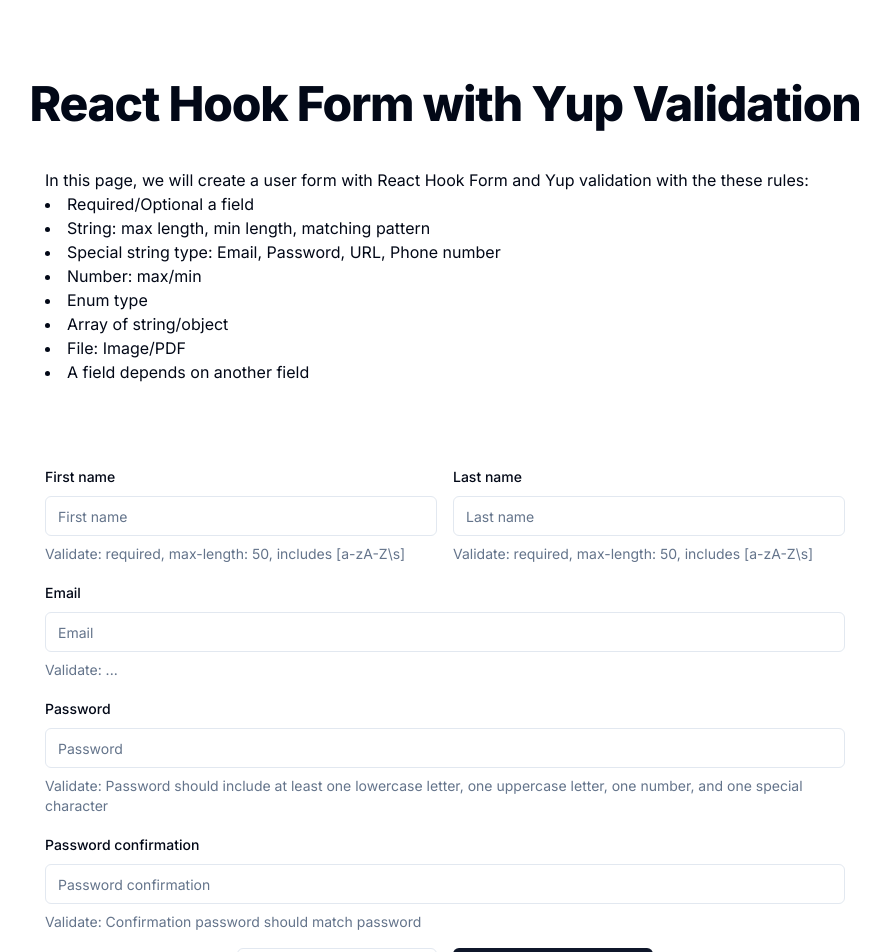
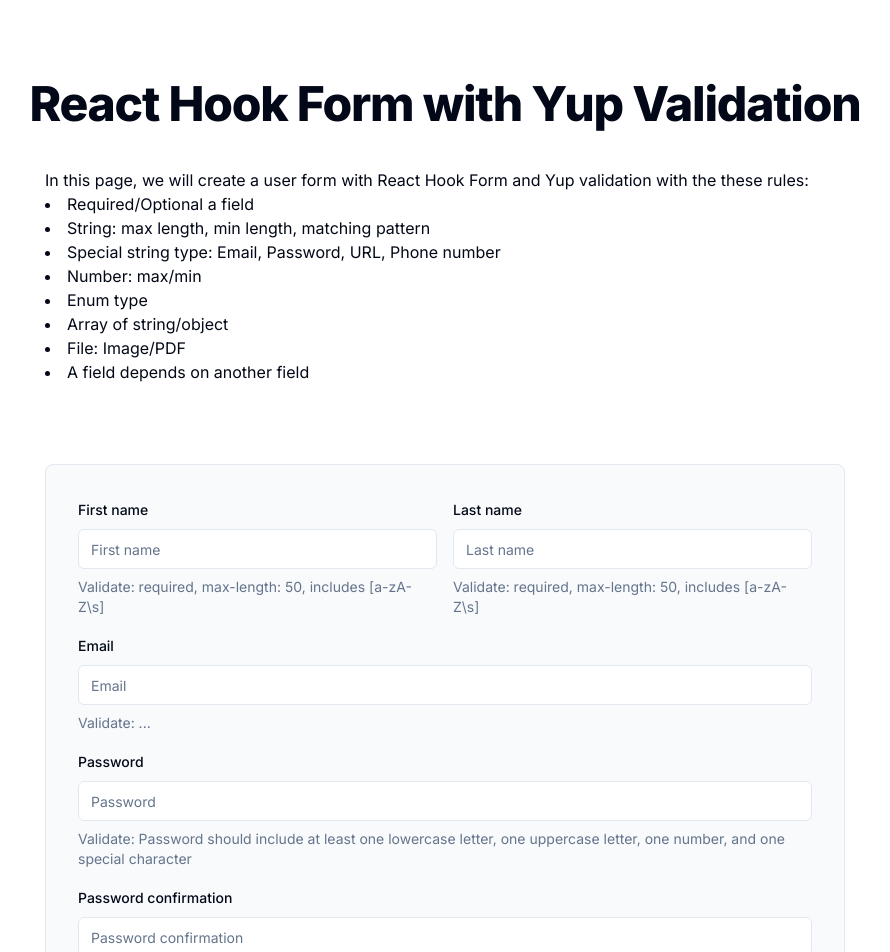
Before and after one commit to CodeForStartup/react-collection, a Next.js app: page /yup-form in a window 1280 px wide. Shown: the top 952 px of the page, without its empty margins (195-1085 px from the left). Built offline with nearby package versions, Linux system fonts and the light colour scheme.

Commit message:
Update yup-form

```diff
--- a/components/molecule/create-user/CreateEditUserForm.tsx
+++ b/components/molecule/create-user/CreateEditUserForm.tsx
@@ -111,7 +111,7 @@
   };
 
   return (
-    <div className="w-full max-w-[800px] m-auto py-10">
+    <div className="w-full max-w-[800px] m-auto mt-10 bg-slate-50 p-8 rounded-lg border">
       <Form {...form}>
         <form
           onSubmit={handleSubmit(onSubmit)}
```
